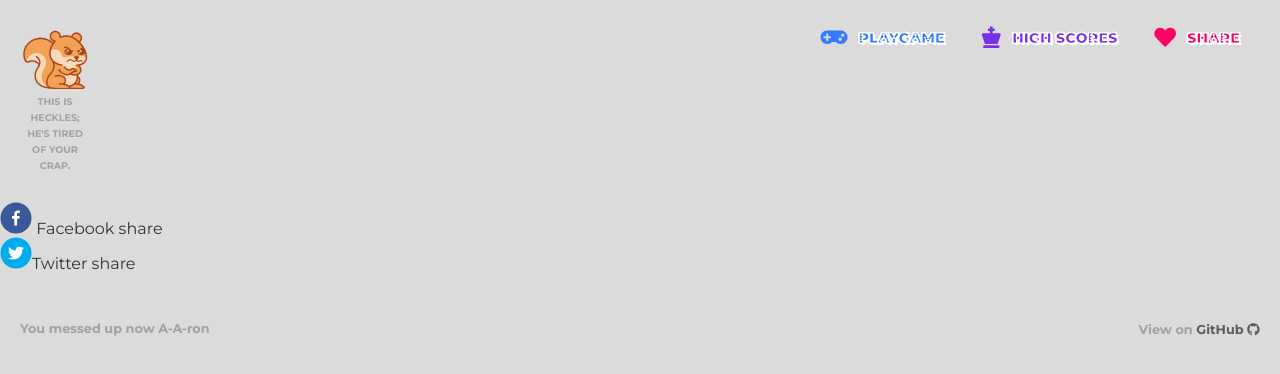
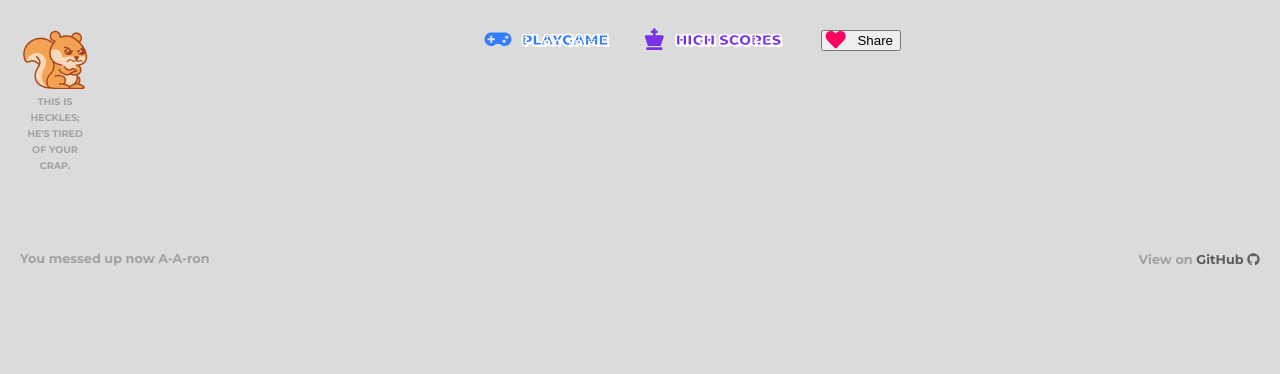
Before and after one commit to jmalm79/hack-a-mole, a React (Create React App) app in the folder client/: page /share in a window 1280 px wide. Shown: the top 374 px of the page. Built offline with nearby package versions, Linux system fonts and the light colour scheme.

Commit message:
social media share icons conditionally loading

```diff
--- a/client/src/components/Share/index.js
+++ b/client/src/components/Share/index.js
@@ -2,7 +2,8 @@ import React from "react";
 import { FacebookShareButton, TwitterShareButton } from "react-share";
 import { FacebookIcon, TwitterIcon } from "react-share";
 
-function Share() {
+function Share(props) {
+  if (props.isVisible === "true") {
     return (
       <div className="App">
         <FacebookShareButton
@@ -12,7 +13,7 @@ function Share() {
           description={"bootcamp_project"}
           className="Demo__some-network__share-button"
         >
-        <FacebookIcon size={32} round /> Facebook share
+          <FacebookIcon size={32} round />
         </FacebookShareButton>
         <br />
         <TwitterShareButton
@@ -21,10 +22,16 @@ function Share() {
           hashtags={["hashtag1", "hashtag2"]}
         >
           <TwitterIcon size={32} round />
-        Twitter share
+
         </TwitterShareButton>
       </div>
     );
+  } else {
+    return (
+      <div />
+    )
+  }
 }
 
+
 export default Share;
--- a/client/src/components/layout/Header/index.js
+++ b/client/src/components/layout/Header/index.js
@@ -1,4 +1,4 @@
-import React from 'react';
+import React, { useState } from "react";
 import './style.css';
 import { FontAwesomeIcon } from '@fortawesome/react-fontawesome';
 import { faChessKing, faHeart, faGamepad } from '@fortawesome/free-solid-svg-icons';
@@ -10,6 +10,22 @@ import Instructions from '../Instructions';
 import { Switch, Route, Link } from 'react-router-dom';
 
 function Header() {
+
+	const [shareState, setShareState] = useState({
+		visible: false
+	});
+
+	const handleVisibility = () => {
+		if (shareState.visible === "false") {
+			setShareState(({
+				visible: "true"
+			}))
+		} else {
+		setShareState(({
+			visible: "false"
+		}))}
+	}
+
 	return (
 		<header>
 			<Link to="/" className="logo">
@@ -31,13 +47,14 @@ function Header() {
 						</Link>
 					</li>
 					<li className="share">
-						<Link to="/share">
+						<button onClick={handleVisibility}>
 							<FontAwesomeIcon icon={faHeart} />
 							Share
-						</Link>
+						</button>
 					</li>
 				</ul>
 			</nav>
+			<Share isVisible={shareState.visible}/>
 		</header>
 	);
 }
```
Lines whose indentation alone changed are shown as unchanged.
